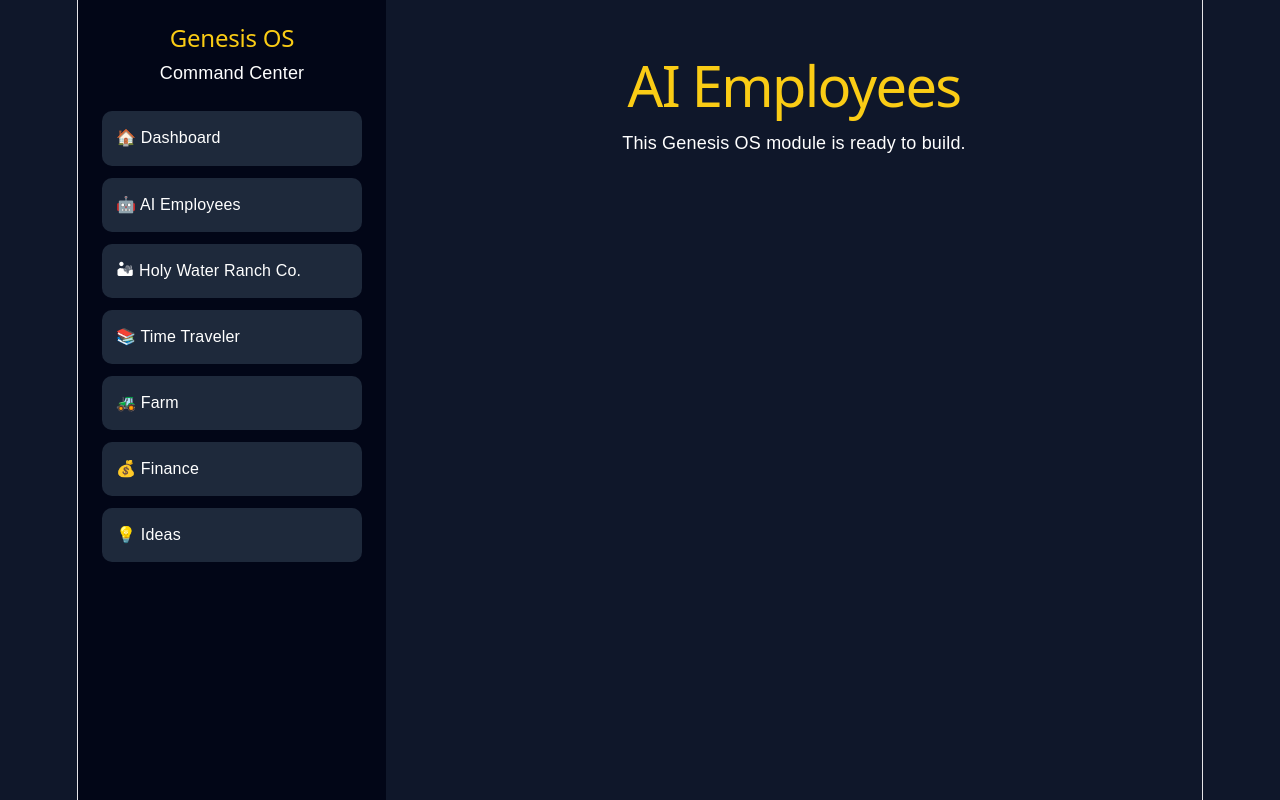
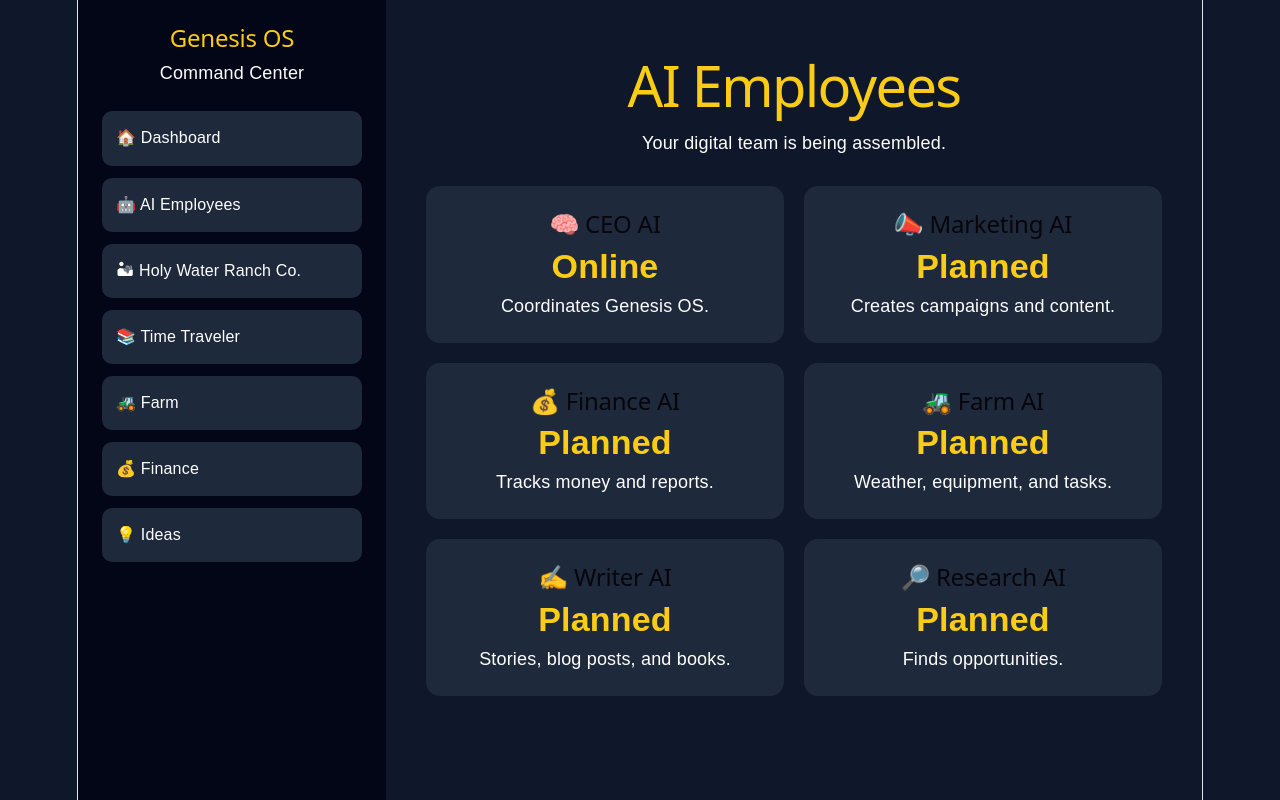
Before and after one commit to Anderson9895/genesis-os, a React (Vite) app: page /ai-employees in a window 1280 px wide. Built offline with nearby package versions, Linux system fonts and the light colour scheme.

Commit message:
Build AI Employees page

```diff
--- a/src/App.jsx
+++ b/src/App.jsx
@@ -1,7 +1,7 @@
 import './App.css'
 import { BrowserRouter, Routes, Route, Link } from 'react-router-dom'
 import Dashboard from './pages/Dashboard'
-
+import AIEmployees from './pages/AIEmployees'
 function Placeholder({ title }) {
   return (
     <>
@@ -33,7 +33,7 @@ function App() {
         <main className="main">
           <Routes>
             <Route path="/" element={<Dashboard />} />
-            <Route path="/ai-employees" element={<Placeholder title="AI Employees" />} />
+            <Route path="/ai-employees" element={<AIEmployees />} />
             <Route path="/holy-water" element={<Placeholder title="Holy Water Ranch Co." />} />
             <Route path="/time-traveler" element={<Placeholder title="Time Traveler" />} />
             <Route path="/farm" element={<Placeholder title="Farm Operations" />} />
--- a/src/pages/AIEmployees.jsx
+++ b/src/pages/AIEmployees.jsx
@@ -0,0 +1,19 @@
+function AIEmployees() {
+  return (
+    <>
+      <h1>AI Employees</h1>
+      <p>Your digital team is being assembled.</p>
+
+      <div className="grid">
+        <div className="card"><h2>🧠 CEO AI</h2><strong>Online</strong><p>Coordinates Genesis OS.</p></div>
+        <div className="card"><h2>📣 Marketing AI</h2><strong>Planned</strong><p>Creates campaigns and content.</p></div>
+        <div className="card"><h2>💰 Finance AI</h2><strong>Planned</strong><p>Tracks money and reports.</p></div>
+        <div className="card"><h2>🚜 Farm AI</h2><strong>Planned</strong><p>Weather, equipment, and tasks.</p></div>
+        <div className="card"><h2>✍️ Writer AI</h2><strong>Planned</strong><p>Stories, blog posts, and books.</p></div>
+        <div className="card"><h2>🔎 Research AI</h2><strong>Planned</strong><p>Finds opportunities.</p></div>
+      </div>
+    </>
+  )
+}
+
+export default AIEmployees
```
